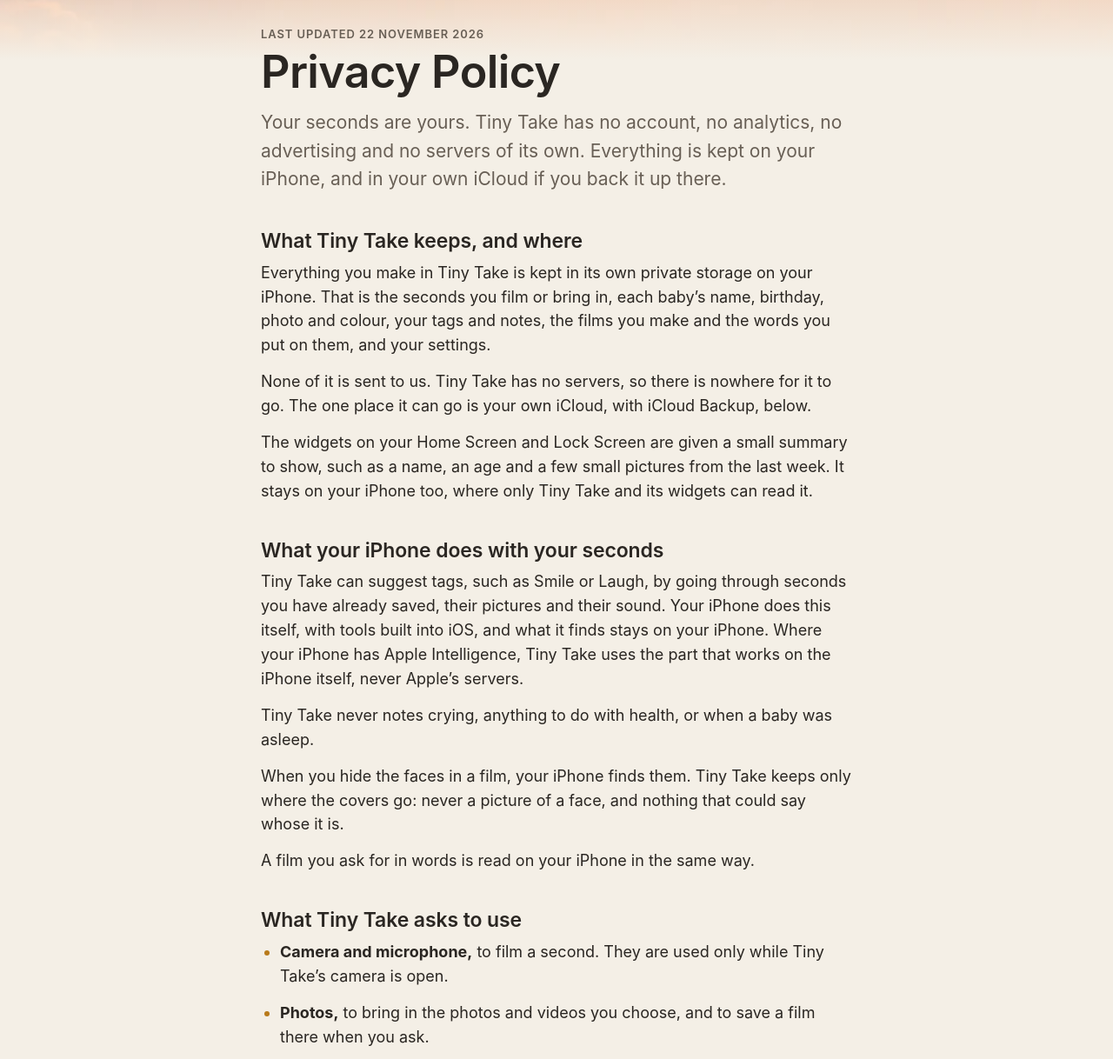
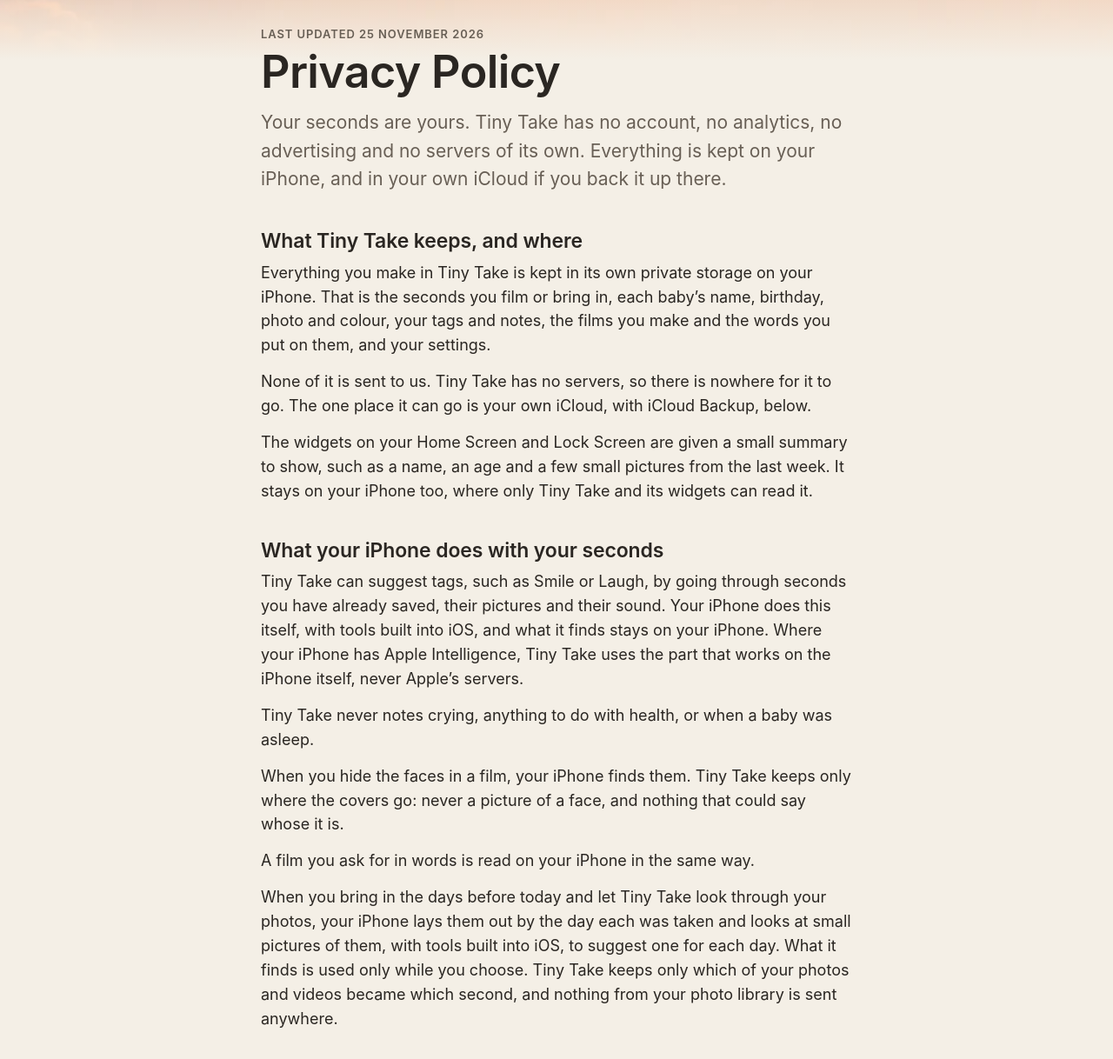
Before and after one commit to maxn44-mb/tiny-take, a plain HTML site: page privacy.html in a window 1280 px wide. Shown: the part 52-1270 px from the top of the page at 87% size. Drawn offline with Linux system fonts and the light colour scheme; a web font is replaced by a local one.

Commit message:
The pages as they are in Tiny Take's site folder

```diff
--- a/privacy.html
+++ b/privacy.html
@@ -21,7 +21,7 @@
   </header>
 
   <main>
-    <p class="label">Last updated 22 November 2026</p>
+    <p class="label">Last updated 25 November 2026</p>
     <h1>Privacy Policy</h1>
     <p class="lead">Your seconds are yours. Tiny Take has no account, no analytics, no advertising and no servers of its own. Everything is kept on your iPhone, and in your own iCloud if you back it up there.</p>
 
@@ -35,11 +35,12 @@
     <p>Tiny Take never notes crying, anything to do with health, or when a baby was asleep.</p>
     <p>When you hide the faces in a film, your iPhone finds them. Tiny Take keeps only where the covers go: never a picture of a face, and nothing that could say whose it is.</p>
     <p>A film you ask for in words is read on your iPhone in the same way.</p>
+    <p>When you bring in the days before today and let Tiny Take look through your photos, your iPhone lays them out by the day each was taken and looks at small pictures of them, with tools built into iOS, to suggest one for each day. What it finds is used only while you choose. Tiny Take keeps only which of your photos and videos became which second, and nothing from your photo library is sent anywhere.</p>
 
     <h2>What Tiny Take asks to use</h2>
     <ul>
       <li><strong>Camera and microphone,</strong> to film a second. They are used only while Tiny Take’s camera is open.</li>
-      <li><strong>Photos,</strong> to bring in the photos and videos you choose, and to save a film there when you ask.</li>
+      <li><strong>Photos,</strong> if you let it, to look through your photo library on your iPhone and lay it out by day for you to choose from, and to save a film there when you ask. You can choose photos and videos yourself instead, which needs no permission.</li>
       <li><strong>Notifications,</strong> if you allow them, for a reminder to film and for milestones. They are planned on your iPhone.</li>
       <li><strong>Siri and Shortcuts,</strong> if you use them to film a second. Siri hears your request under Apple’s own privacy policy, and Tiny Take is only told which baby to film.</li>
     </ul>
@@ -52,7 +53,7 @@
     <h2>iCloud Backup</h2>
     <p>Tiny Take can back up everything you make in it to your own iCloud: every second, each baby’s profile, your tags and notes, the films you make and the words on them, and where the covers go in a film whose faces you hid. It goes to the private part of iCloud that belongs to your Apple Account, and from your iPhone straight there, with nothing of ours in between.</p>
     <p>It is encrypted in your iCloud, and Tiny Take can’t see it. Nobody at Tiny Take can read or open anything in your iCloud. Without Advanced Data Protection, Apple keeps a key to it, as it does for your iCloud photos. With Advanced Data Protection on, not even Apple can see it. Your iCloud is kept by Apple, under Apple’s privacy policy, and uses your own iCloud storage.</p>
-    <p>For someone new, iCloud Backup starts on, and the last step of setting up shows its switch. You can turn it off at any time in Tiny Take’s Settings, under iCloud Backup. That is also where you can delete the copy in your iCloud: every second stays on your iPhone. Apart from this, Tiny Take talks only to the App Store, about Tiny Take Plus.</p>
+    <p>For someone new, iCloud Backup starts on, and setting up shows its switch near the end. You can turn it off at any time in Tiny Take’s Settings, under iCloud Backup. That is also where you can delete the copy in your iCloud: every second stays on your iPhone. Apart from this, Tiny Take talks only to the App Store: about Tiny Take Plus, and now and then to show Apple’s own card for rating the app, whose answer goes to Apple.</p>
 
     <h2>Buying Tiny Take Plus</h2>
     <p>Tiny Take Plus is bought through Apple’s App Store, with your Apple Account. We never see your name, your Apple Account or how you paid. Your iPhone tells Tiny Take whether you have Plus, signed by the App Store, and nothing else, with no server of ours in between.</p>
```
